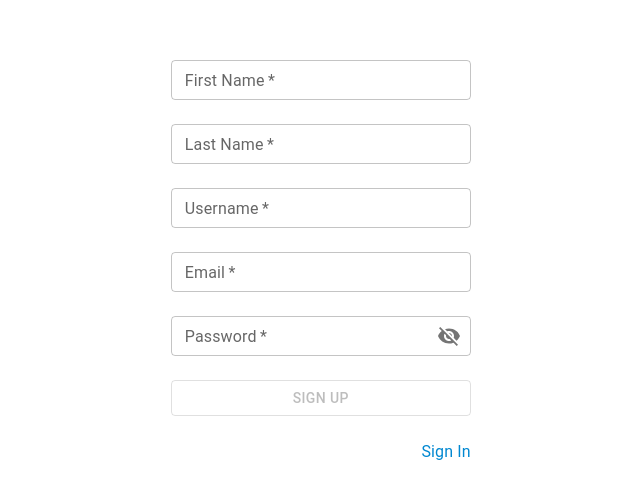
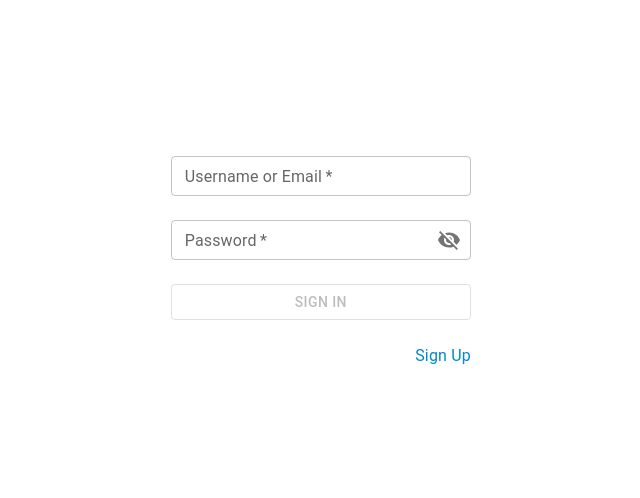
Before and after one commit to MahmudMridul/FoodCart, a React (Vite) app in the folder food-cart-client/: page / in a window 1280 px wide. Shown: the part 134-632 px from the top of the page, without its empty margins (308-948 px from the left). Built offline with nearby package versions, Linux system fonts and the light colour scheme.

Commit message:
feat: sign in page

```diff
--- a/food-cart-client/src/App.jsx
+++ b/food-cart-client/src/App.jsx
@@ -1,5 +1,6 @@
+import Signin from "./pages/Signin";
 import SignUp from "./pages/Signup";
 
 export default function App() {
-	return <SignUp/>;
+  return <Signin />;
 }
--- /dev/null
+++ b/food-cart-client/src/pages/Signin.jsx
@@ -0,0 +1,97 @@
+import {
+  Box,
+  Button,
+  FormControl,
+  IconButton,
+  InputAdornment,
+  InputLabel,
+  OutlinedInput,
+  TextField,
+  Typography,
+} from "@mui/material";
+import { Visibility, VisibilityOff } from "@mui/icons-material";
+import { useState } from "react";
+
+export default function Signin() {
+  const [usernameEmail, setUsernameEmail] = useState("");
+  const [password, setPassword] = useState("");
+  const [showPassword, setShowPassword] = useState(false);
+
+  function handleClickShowPassword() {
+    setShowPassword(!showPassword);
+  }
+
+  function handleUsernameEmail(e) {
+    const v = e.target.value;
+    setUsernameEmail(v);
+  }
+
+  function handlePassword(e) {
+    const v = e.target.value;
+    setPassword(v);
+  }
+
+  function handleSignin() {}
+
+  function gotoSignup() {}
+
+  return (
+    <Box
+      sx={{
+        height: "97vh",
+        width: "97vw",
+        display: "flex",
+        justifyContent: "center",
+        alignItems: "center",
+      }}
+    >
+      <Box sx={{ p: 2, display: "flex", flexDirection: "column" }}>
+        <TextField
+          sx={{ mb: 3, width: 300, display: "inherit" }}
+          required
+          label="Username or Email"
+          type="text"
+          size="small"
+          value={usernameEmail}
+          onChange={handleUsernameEmail}
+        />
+
+        <FormControl size="small" variant="outlined" required>
+          <InputLabel>Password</InputLabel>
+          <OutlinedInput
+            sx={{ width: 300, mb: 3 }}
+            type={showPassword ? "text" : "password"}
+            endAdornment={
+              <InputAdornment position="end">
+                <IconButton onClick={handleClickShowPassword} edge="end">
+                  {showPassword ? <Visibility /> : <VisibilityOff />}
+                </IconButton>
+              </InputAdornment>
+            }
+            label="Password"
+            value={password}
+            onChange={handlePassword}
+          />
+        </FormControl>
+
+        <Button
+          sx={{ width: 300, mb: 3 }}
+          variant="outlined"
+          onClick={handleSignin}
+          disabled={usernameEmail.length === 0 || password.length === 0}
+        >
+          Sign In
+        </Button>
+
+        <Typography
+          sx={{ cursor: "pointer" }}
+          align="right"
+          color="info"
+          onClick={gotoSignup}
+        >
+          Sign Up
+        </Typography>
+      </Box>
+    </Box>
+  );
+}
--- a/food-cart-client/src/pages/Signup.jsx
+++ b/food-cart-client/src/pages/Signup.jsx
@@ -180,7 +180,7 @@ export default function Signup() {
   }
 
   function gotoSignin() {}
-  function handleSignUp() {}
+  function handleSignup() {}
 
   return (
     <Box
@@ -316,7 +316,7 @@ export default function Signup() {
         <Button
           sx={{ width: 300, mb: 3 }}
           variant="outlined"
-          onClick={handleSignUp}
+          onClick={handleSignup}
           disabled={!validInput}
         >
           Sign Up
```
